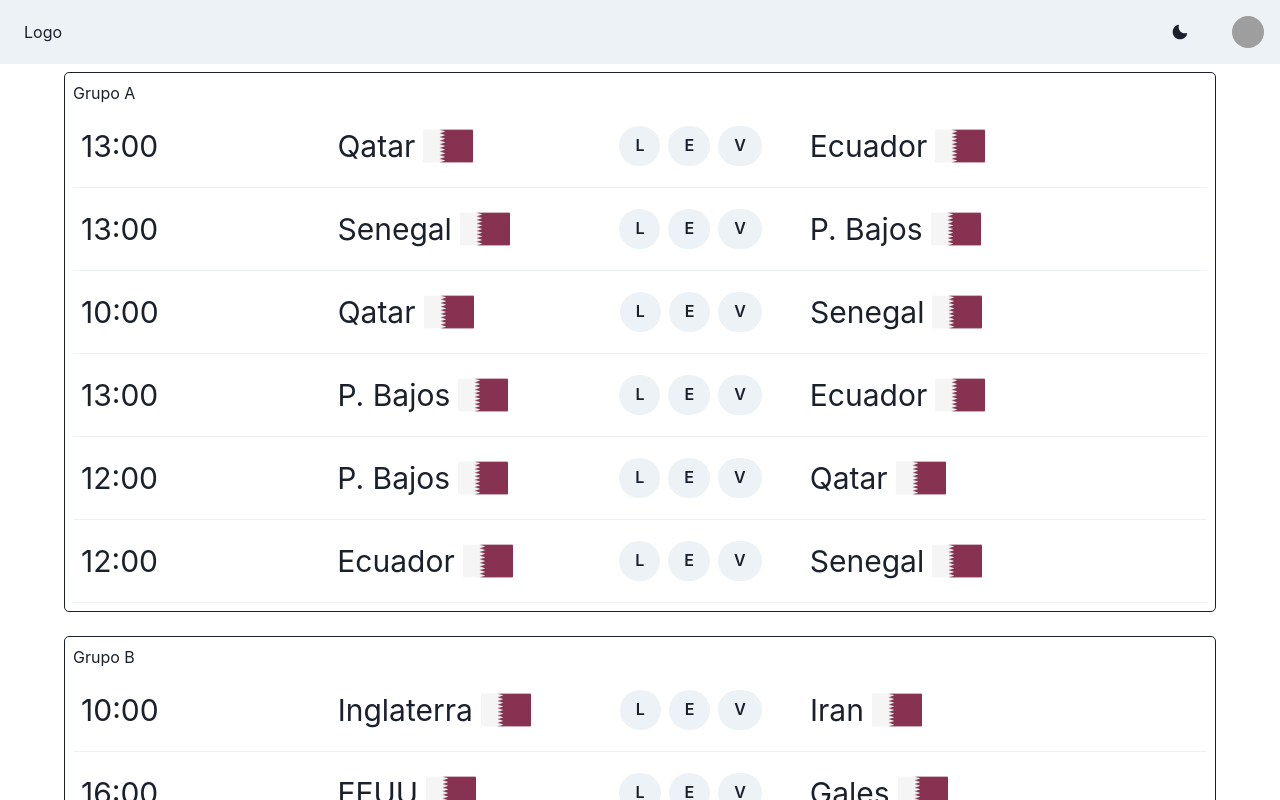
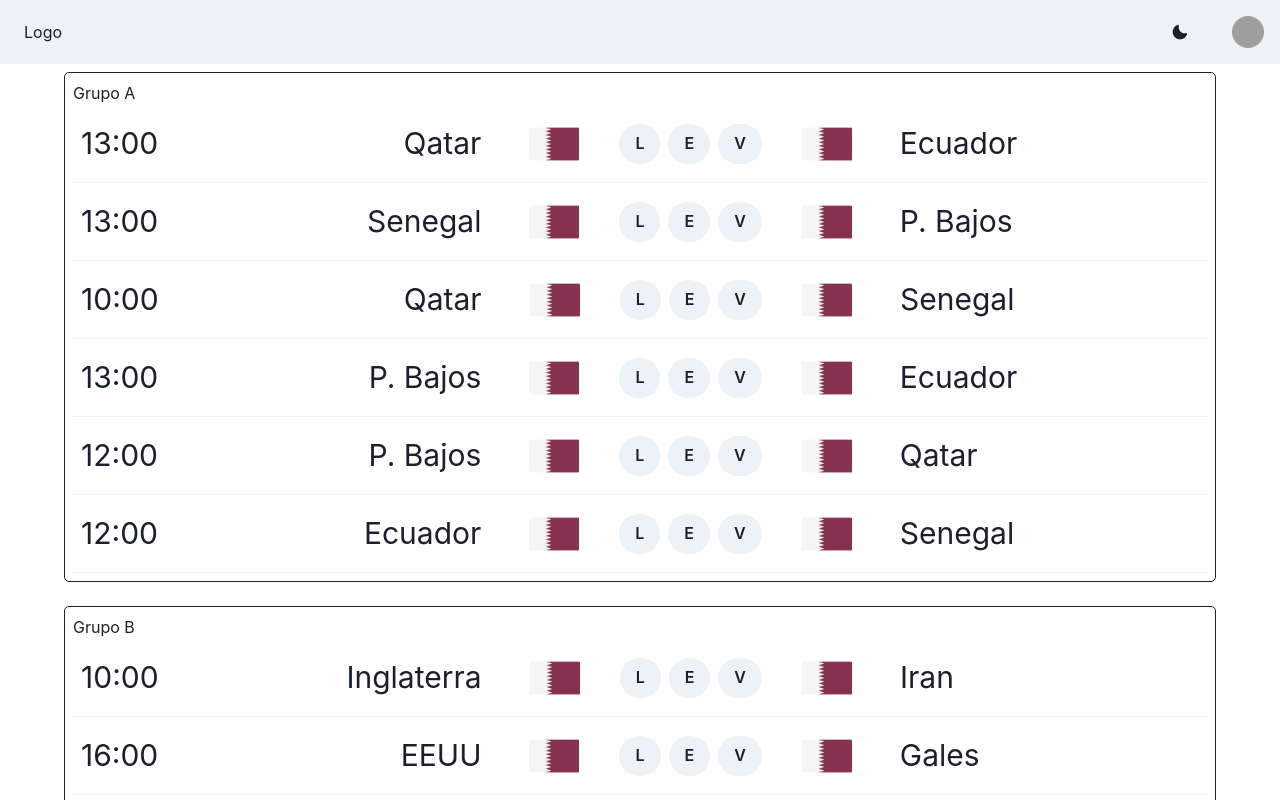
Before and after one commit to giannidaniel18/prodeQatar2022, a React (Vite) app: page / in a window 1280 px wide. Shown: the top 800 px of the page. Built offline with nearby package versions, Linux system fonts and the light colour scheme; grey boxes are pictures that could not be loaded.

Commit message:
Banderas

```diff
--- a/src/components/Enfrentamiento.jsx
+++ b/src/components/Enfrentamiento.jsx
@@ -10,7 +10,7 @@ const Enfrentamiento = memo(({ hora, local, visitante, matchId, getMatchPredicti
     getMatchPrediction(matchPrediction);
   };
   return (
-    <Stack direction="row" alignItems={"center"}>
+    <Stack direction={{ base: "column", md: "row" }} justifyContent={{ base: "center" }} alignItems={{ base: "start", md: "center" }}>
       <Box p={2}>
         <Text fontSize={30}>{hora}</Text>
       </Box>
@@ -21,11 +21,11 @@ const Enfrentamiento = memo(({ hora, local, visitante, matchId, getMatchPredicti
         justifyContent={{ base: undefined, md: "center" }}
         gap={10}
       >
-
-        <EquipoBox equipo={local} />
+        <EquipoBox equipo={local} tipo={"local"} />
+        <Bandera />
         <ResultPicker predictionFunction={handlePrediction} />
-        <EquipoBox equipo={visitante} />
-
+        <Bandera />
+        <EquipoBox equipo={visitante} tipo={"visitante"} />
       </Stack>
     </Stack>
   );
--- a/src/components/EquipoBox.jsx
+++ b/src/components/EquipoBox.jsx
@@ -1,11 +1,10 @@
 import { Stack, Text } from "@chakra-ui/react";
 import React from "react";
-import Bandera from "./Bandera";
 
-export default function EquipoBox({ equipo, status }) {
+export default function EquipoBox({ equipo, tipo }) {
   return (
-    <Stack w="250px" direction="row" alignItems="center" p={2}>
-      <Text fontSize={30}>{equipo}</Text> <Bandera/>
+    <Stack w="250px" direction="row" justifyContent={{ md: tipo === "local" ? "end" : "start" }} p={2}>
+      <Text fontSize={30}>{equipo}</Text>
     </Stack>
   );
 }
```
Also changed, not shown: src/components/Bandera.jsx (+4 -5 lines), 1 other file (tests, documents, lock files or other folders).
